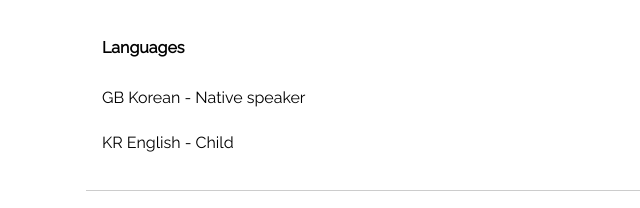
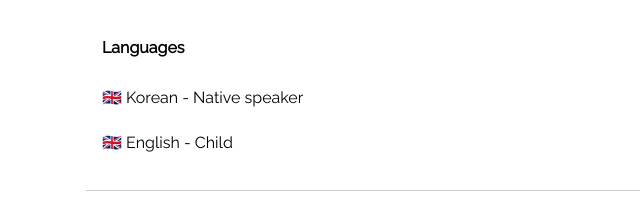
Before and after one commit to Coco0719/Coco0719.github.io, a plain HTML site: page index.html in a window 1280 px wide. Shown: the part 1178-1386 px from the top of the page, 0-640 px from the left. Drawn offline with Linux system fonts and the light colour scheme.

```diff
--- a/index.html
+++ b/index.html
@@ -121,8 +121,8 @@
         </div>
         <div>
           <h4>Languages</h4>
-          <p>GB Korean - Native speaker</p>
-          <p>KR English - Child</p>
+          <p>🇬🇧 Korean - Native speaker</p>
+          <p>🇬🇧 English - Child</p>
         </div>
       </div>
     </section>
```
